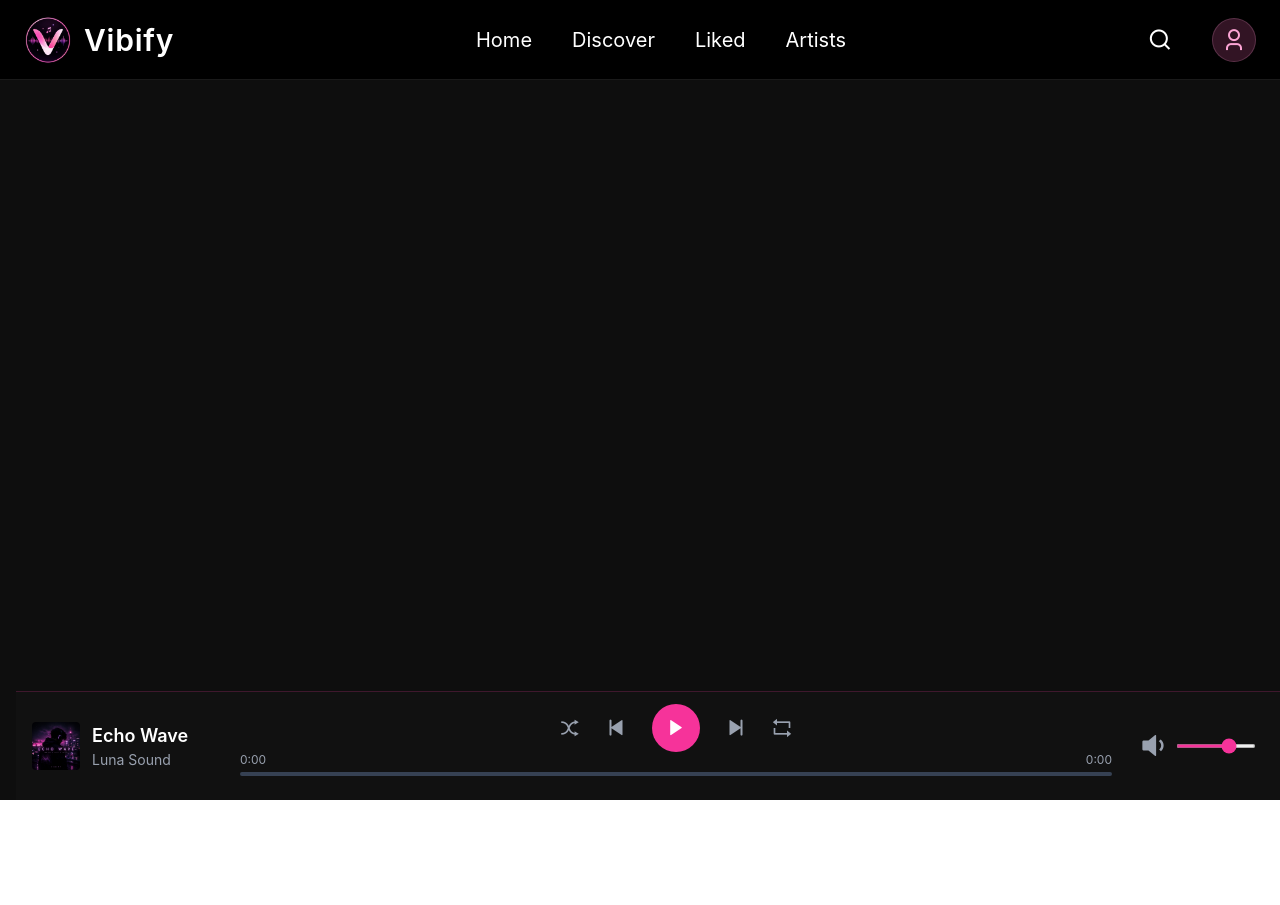
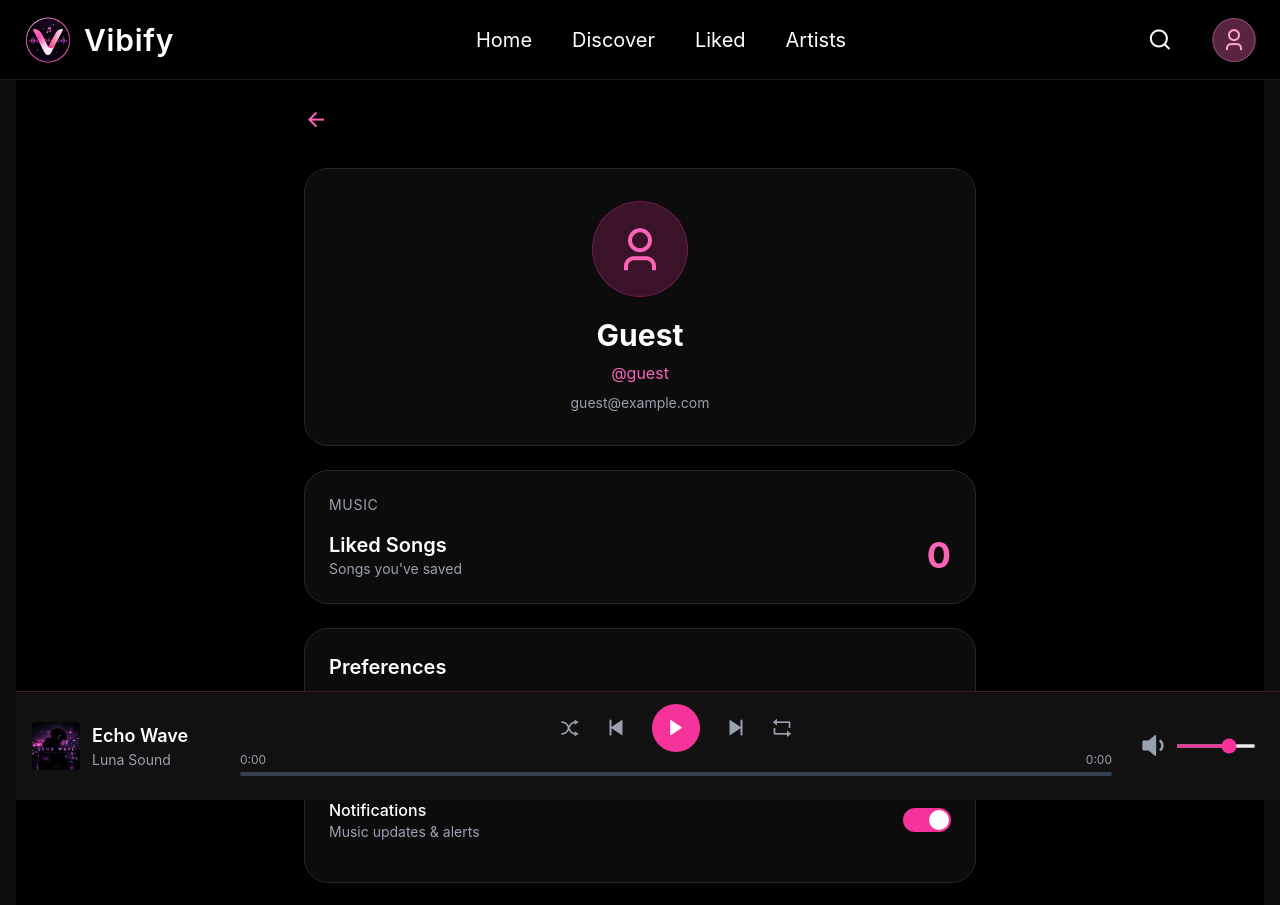
Before and after one commit to diyameghani26/Vibify, a React (Vite) app: page /profile-detail in a window 1280 px wide. Shown: the top 905 px of the page. Before the commit the page ends 800 px from the top, so only its background shows below. Built offline with nearby package versions, Linux system fonts and the light colour scheme.

Commit message:
added profileDetail page

```diff
--- a/src/App.jsx
+++ b/src/App.jsx
@@ -13,6 +13,7 @@ import tracks from './data/track'
 import ArtistsDetail from './pages/ArtistsDetail'
 import SplashScreen from './Components/SplashScreen'
 import Profile from './pages/profile'
+import ProfileDetail from "./pages/ProfileDetail"
 
 const App = () => {
 
@@ -95,6 +96,7 @@ if(showSplash){
      <Route path="/search" element={<Search setCurrentTrack={setCurrentTrack} setIsPlaying={setIsPlaying} />} />
 
       <Route path="/profile" element={<Profile/>}/>
+        <Route path="/profile-detail" element={<ProfileDetail   allTracks={allTracks}  />} />
     </Routes>
 
 
--- a/src/Components/Navbar.jsx
+++ b/src/Components/Navbar.jsx
@@ -3,9 +3,13 @@ import { NavLink } from 'react-router-dom'
 import 'remixicon/fonts/remixicon.css'
 import { APP_NAME, LOGO_PATH } from '../constants/config'
 import { useNavigate } from 'react-router-dom'
+import ProfileDetail from '../pages/ProfileDetail'
 
 const Navbar = () => {
     const navigate = useNavigate()
+
+
+
   return (
 
 <>
@@ -88,11 +92,26 @@ const Navbar = () => {
 
 
 
-    <div className='w-11 h-11 rounded-full bg-pink-400/20
+    <div
+  className='w-11 h-11 rounded-full bg-pink-400/20
     flex items-center justify-center border border-pink-300/20'>
-      <i
-       onClick={() => navigate('/profile')}
-      className="ri-user-3-line text-2xl text-pink-300"></i>
+
+    <div
+  className="w-11 h-11 rounded-full bg-pink-400/20
+  flex items-center justify-center border border-pink-300/20 cursor-pointer"
+  onClick={() => {
+    const isLoggedIn = localStorage.getItem("isLoggedIn")
+
+    if (isLoggedIn) {
+      navigate("/profile-detail")
+    } else {
+      navigate("/profile")
+    }
+  }}
+>
+  <i className="ri-user-3-line text-2xl text-pink-300"></i>
+</div>
+
     </div>
   </div>
 
@@ -116,6 +135,7 @@ bg-black text-white px-2 py-3'>
   <div className='w-10 h-10 rounded-full
   bg-pink-400/10 border border-pink-400/10
   flex items-center justify-center'>
+
     <i className={`ri-search-line text-2xl transition-all ${
       location.pathname === "/search"
         ? "text-pink-400"
@@ -128,15 +148,28 @@ bg-black text-white px-2 py-3'>
   {/* User */}
   <div className='w-10 h-10 rounded-full
   bg-pink-400/10 border border-pink-400/10
-  flex items-center justify-center'>
+  flex items-center justify-center'
+
+  onClick={() => {
+  const isLoggedIn = localStorage.getItem("isLoggedIn")
+  localStorage.setItem("isLoggedIn", "true");
+
+  if (isLoggedIn) {
+    navigate("/profile-detail")
+  } else {
+    navigate("/profile")
+  }
+}}>
+
 
     <i className={`ri-user-3-line text-xl
     hover:text-pink-400 transition-all ${
-      location.pathname === "/profle"
+        location.pathname === "/profile" ||
+      location.pathname === "/profile-detail"
         ? "text-pink-400"
         : "text-white hover:text-pink-400"
     }`}
-    onClick={() => navigate('/profile')}
+
     ></i>
   </div>
 
--- /dev/null
+++ b/src/pages/ProfileDetail.jsx
@@ -0,0 +1,211 @@
+import React, { useState } from "react";
+import { useNavigate } from "react-router-dom";
+
+const ProfileDetail = ({ allTracks = [] }) => {
+  const navigate = useNavigate();
+
+  const email = localStorage.getItem("email") || "guest@example.com";
+
+  const username = "@" + email.split("@")[0];
+
+  const displayName =
+    email.split("@")[0].charAt(0).toUpperCase() +
+    email.split("@")[0].slice(1);
+
+  const likedSongs = allTracks.filter(
+    (track) => track.liked
+  ).length;
+
+  const [settings, setSettings] = useState({
+    darkMode: true,
+    notifications: true,
+  });
+
+  const handleToggle = (key) => {
+    setSettings((prev) => ({
+      ...prev,
+      [key]: !prev[key],
+    }));
+  };
+
+  const handleLogout = () => {
+    localStorage.removeItem("isLoggedIn");
+    localStorage.removeItem("email");
+    localStorage.removeItem("password");
+
+    navigate("/profile");
+  };
+
+  return (
+    <div className="min-h-screen bg-black text-white px-4 py-6 pb-32">
+
+      {/* Header */}
+      <div className="max-w-2xl mx-auto flex items-center gap-4 mb-8">
+
+        <button
+          onClick={() => navigate(-1)}
+          className="text-pink-400 text-2xl hover:text-pink-300"
+        >
+          <i className="ri-arrow-left-line"></i>
+        </button>
+
+
+
+      </div>
+
+      <div className="max-w-2xl mx-auto">
+
+        {/* Profile Card */}
+        <div className="bg-zinc-900/50 border border-zinc-800 rounded-3xl p-8 text-center">
+
+          <div
+            className="
+            w-24 h-24
+            mx-auto
+            rounded-full
+            bg-pink-500/20
+            border border-pink-500/30
+            flex items-center justify-center
+          "
+          >
+            <i className="ri-user-3-line text-5xl text-pink-400"></i>
+          </div>
+
+          <h2 className="text-2xl md:text-3xl font-bold mt-5">
+            {displayName}
+          </h2>
+
+          <p className="text-pink-400 mt-2">
+            {username}
+          </p>
+
+          <p className="text-gray-400 text-sm mt-2">
+            {email}
+          </p>
+        </div>
+
+        {/* Liked Songs */}
+        <div className="mt-6 bg-zinc-900/50 border border-zinc-800 rounded-3xl p-6">
+
+          <p className="text-gray-400 text-sm uppercase tracking-wider">
+            Music
+          </p>
+
+          <div className="mt-4 flex items-center justify-between">
+
+            <div>
+              <h3 className="text-xl font-semibold">
+                Liked Songs
+              </h3>
+
+              <p className="text-gray-400 text-sm">
+                Songs you've saved
+              </p>
+            </div>
+
+            <span className="text-4xl font-bold text-pink-400">
+              {likedSongs}
+            </span>
+
+          </div>
+        </div>
+
+        {/* Preferences */}
+        <div className="mt-6 bg-zinc-900/50 border border-zinc-800 rounded-3xl p-6">
+
+          <h3 className="text-xl font-semibold mb-6">
+            Preferences
+          </h3>
+
+          {/* Dark Mode */}
+          <div className="flex items-center justify-between py-4 border-b border-zinc-800">
+
+            <div>
+              <p className="font-medium">
+                Dark Mode
+              </p>
+
+              <p className="text-gray-400 text-sm">
+                Easier on your eyes
+              </p>
+            </div>
+
+            <button
+              onClick={() => handleToggle("darkMode")}
+              className={`relative w-12 h-6 rounded-full transition ${
+                settings.darkMode
+                  ? "bg-pink-500"
+                  : "bg-zinc-600"
+              }`}
+            >
+              <div
+                className={`absolute top-0.5 w-5 h-5 bg-white rounded-full transition ${
+                  settings.darkMode
+                    ? "right-0.5"
+                    : "left-0.5"
+                }`}
+              />
+            </button>
+
+          </div>
+
+          {/* Notifications */}
+          <div className="flex items-center justify-between py-4">
+
+            <div>
+              <p className="font-medium">
+                Notifications
+              </p>
+
+              <p className="text-gray-400 text-sm">
+                Music updates & alerts
+              </p>
+            </div>
+
+            <button
+              onClick={() => handleToggle("notifications")}
+              className={`relative w-12 h-6 rounded-full transition ${
+                settings.notifications
+                  ? "bg-pink-500"
+                  : "bg-zinc-600"
+              }`}
+            >
+              <div
+                className={`absolute top-0.5 w-5 h-5 bg-white rounded-full transition ${
+                  settings.notifications
+                    ? "right-0.5"
+                    : "left-0.5"
+                }`}
+              />
+            </button>
+
+          </div>
+
+        </div>
+
+        {/* Logout */}
+        <button
+  onClick={handleLogout}
+  className="
+    w-full
+    mt-6
+    h-16
+    text-2xl
+    rounded-xl
+    bg-pink-500/15
+    border border-pink-500/30
+    text-pink-400
+    font-semibold
+    hover:bg-pink-500/25
+    transition-all
+  "
+>
+  Logout
+</button>
+
+      </div>
+    </div>
+  );
+};
+
+export default ProfileDetail;
```
